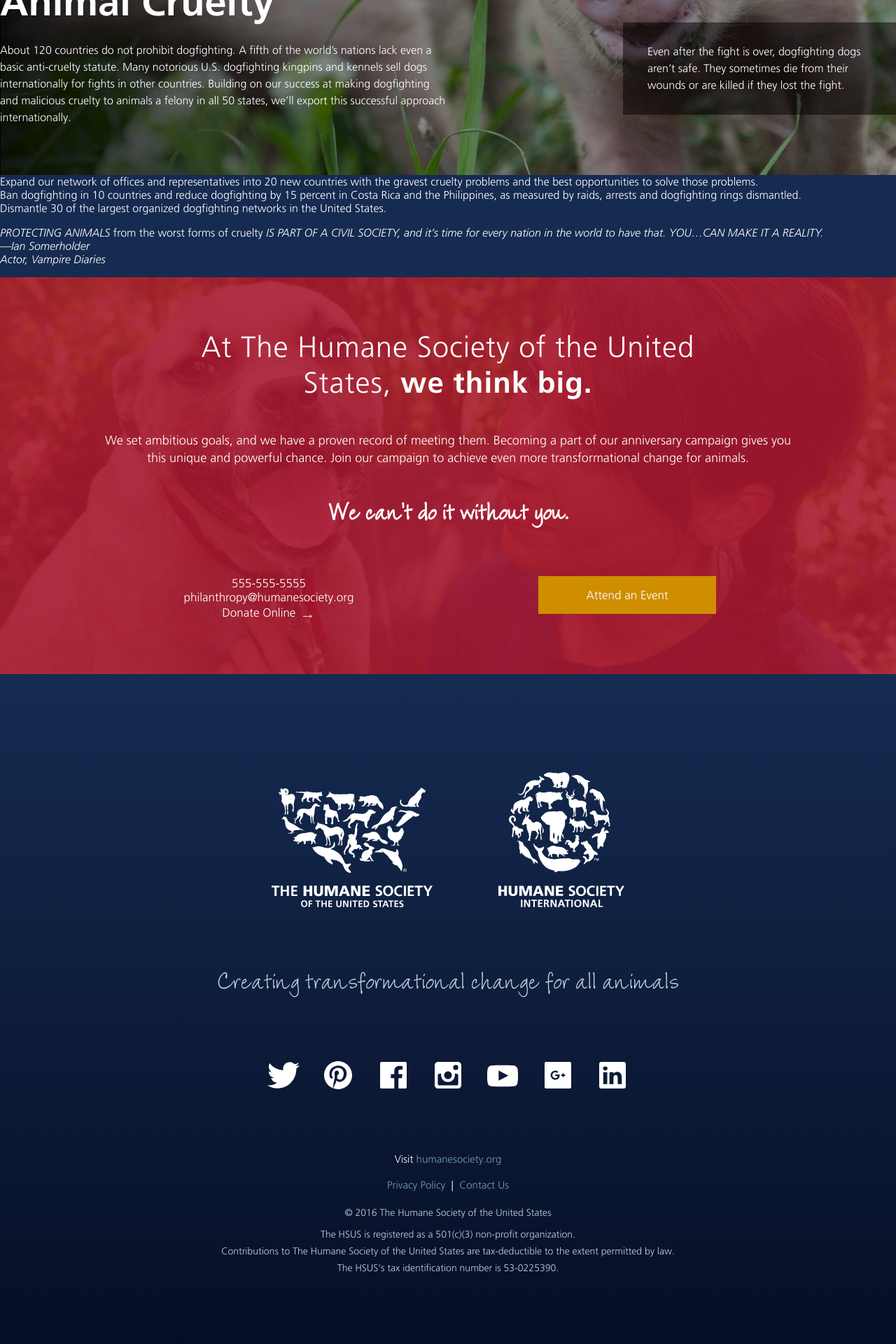
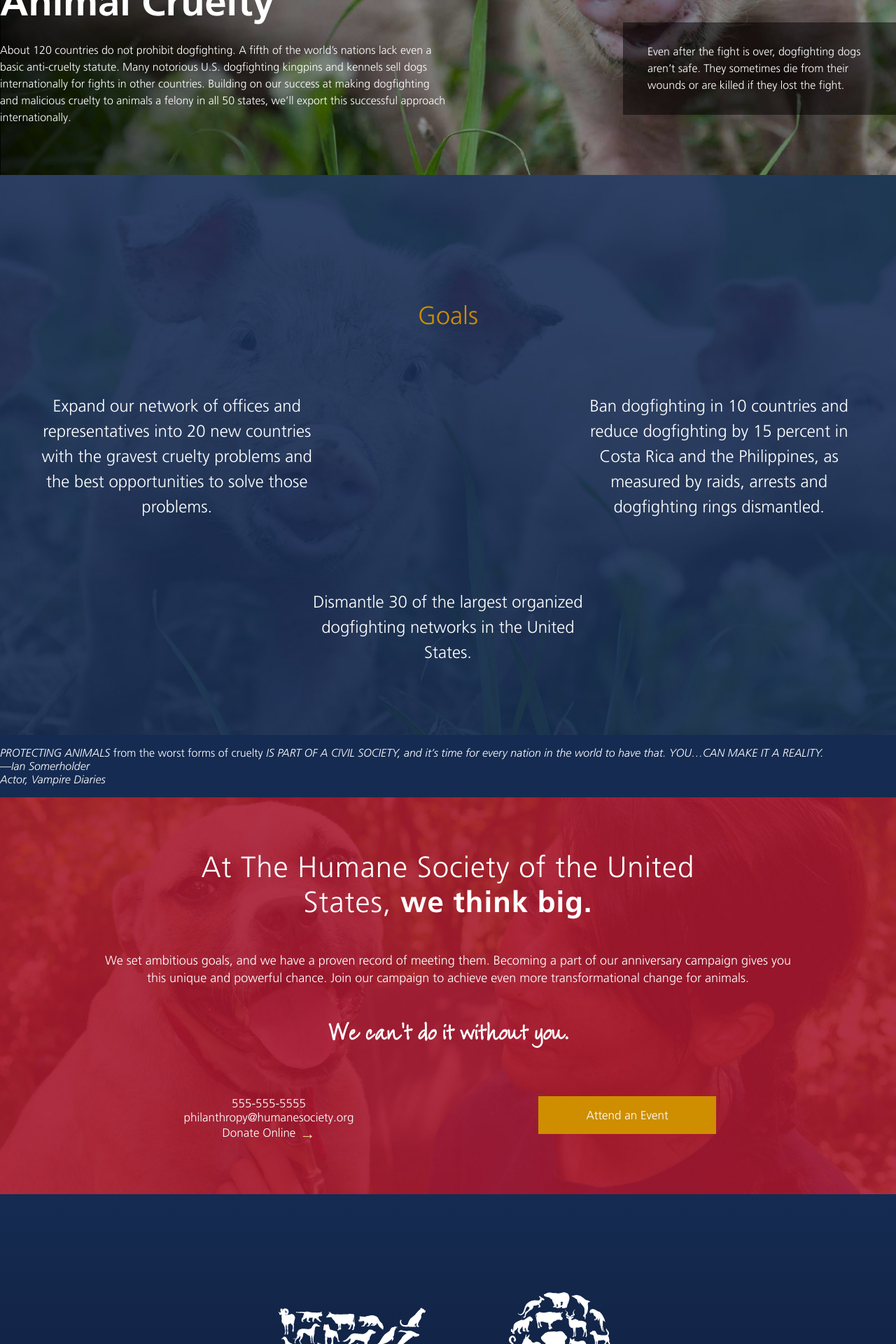
Before and after one commit to hsus/changeforanimals, a Jekyll site: the page built from campaigns/_posts/2016-01-02-ending-global-animal-cruelty.md, in a window 1280 px wide. Shown: the part 353-2273 px from the top of the page at 70% size. Built offline with Jekyll 4.4.1, drawn with Linux system fonts in a browser that asks for light colours; some web fonts are replaced; comment, search, counter and statistics services are not loaded.

Commit message:
Initial Goals theming

```diff
--- a/_layouts/campaign.html
+++ b/_layouts/campaign.html
@@ -69,10 +69,13 @@
         </header>
 
         <section class="goals">
-          {% for goal_hash in campaign.goals %}
-            {% assign goal = goal_hash[1] %}
-            <div class="goal">{{ goal }}</div>
-          {% endfor %}
+          <div class="wrapper">
+            <h2>Goals</h2>
+            {% for goal_hash in campaign.goals %}
+              {% assign goal = goal_hash[1] %}
+              <div class="goal">{{ goal }}</div>
+            {% endfor %}
+          </div>
         </section>
 
         <section class="video">
--- a/assets/css/hsus.css
+++ b/assets/css/hsus.css
@@ -311,6 +311,48 @@
   .feed-icons {
     visibility: hidden;
     display: none; } }
+.goals {
+  background: transparent url("../images/mobile-goals1.jpg") no-repeat top center;
+  background-size: cover;
+  display: block;
+  text-align: center; }
+  .goals .wrapper {
+    max-width: 94%;
+    margin: 0 3%; }
+  .goals h2 {
+    margin-top: 0;
+    padding-bottom: 1.66667em;
+    padding-top: 5em;
+    font-weight: 200;
+    color: #ce8e00;
+    font-size: 2.25em; }
+  .goals .goal {
+    display: inline-block;
+    width: 35%;
+    font-weight: 200;
+    font-size: 1.5em;
+    line-height: 1.5;
+    vertical-align: top;
+    margin-bottom: 4.16667em; }
+    .goals .goal:nth-of-type(odd) {
+      margin-right: 29%; }
+      .goals .goal:nth-of-type(odd):last-child {
+        margin-right: 0; }
+
+@media all and (min-width: 36.25em) {
+  .goals .wrapper {
+    max-width: 94%;
+    margin: 0 3%; } }
+@media all and (min-width: 45em) {
+  .goals {
+    background-image: url("../images/goals1.jpg"); }
+    .goals .wrapper {
+      max-width: 94%;
+      margin: 0 3%; } }
+@media all and (min-width: 87.5em) {
+  .goals .wrapper {
+    max-width: 87.5em;
+    margin: 0 auto; } }
 .campaign header {
   background: transparent url("../images/mobile-header1.1.jpg") no-repeat top center;
   background-size: cover;
```
Also changed, not shown: assets/sass/components/_campaign-goals.scss (+67 -0 lines).
